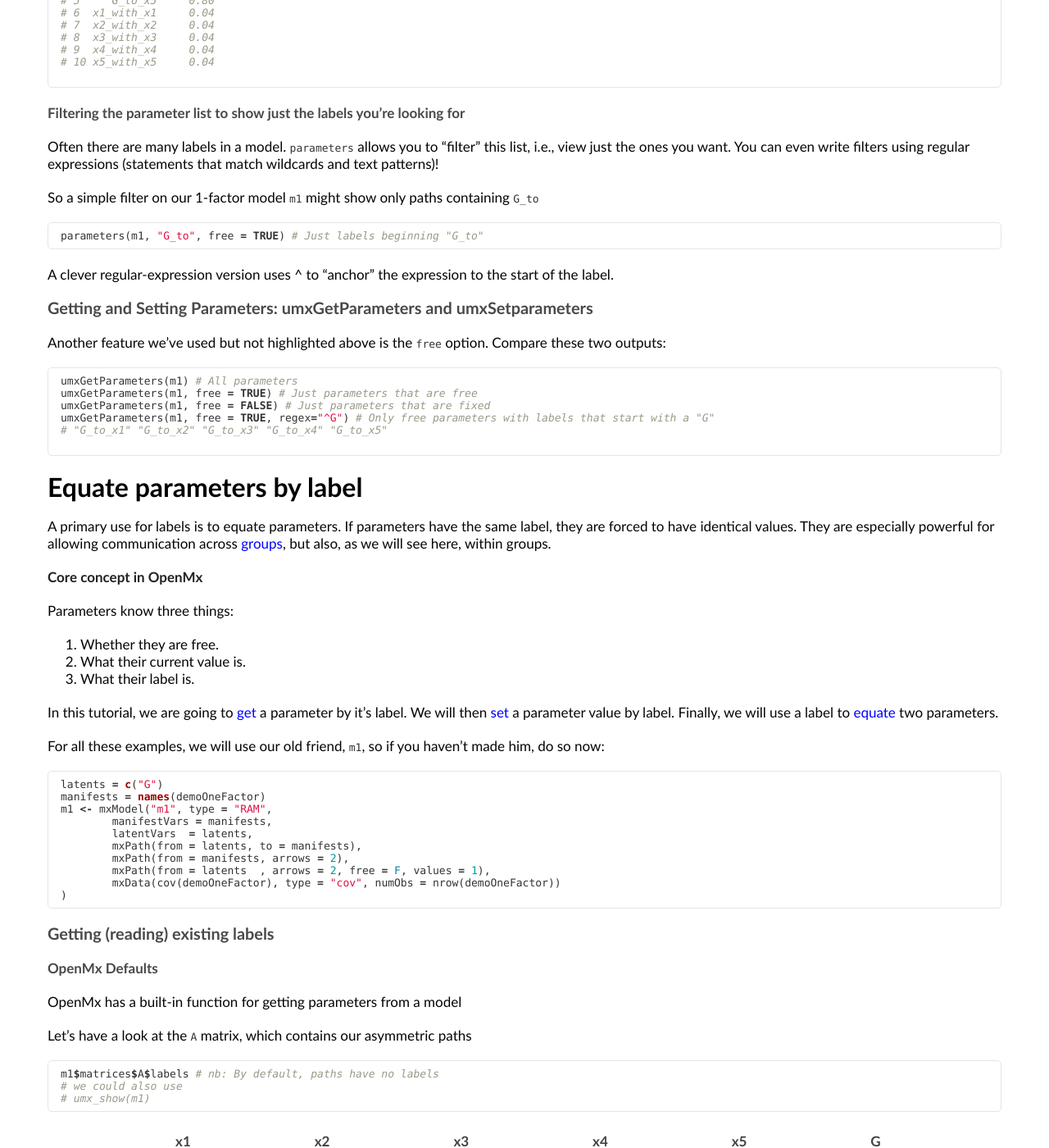
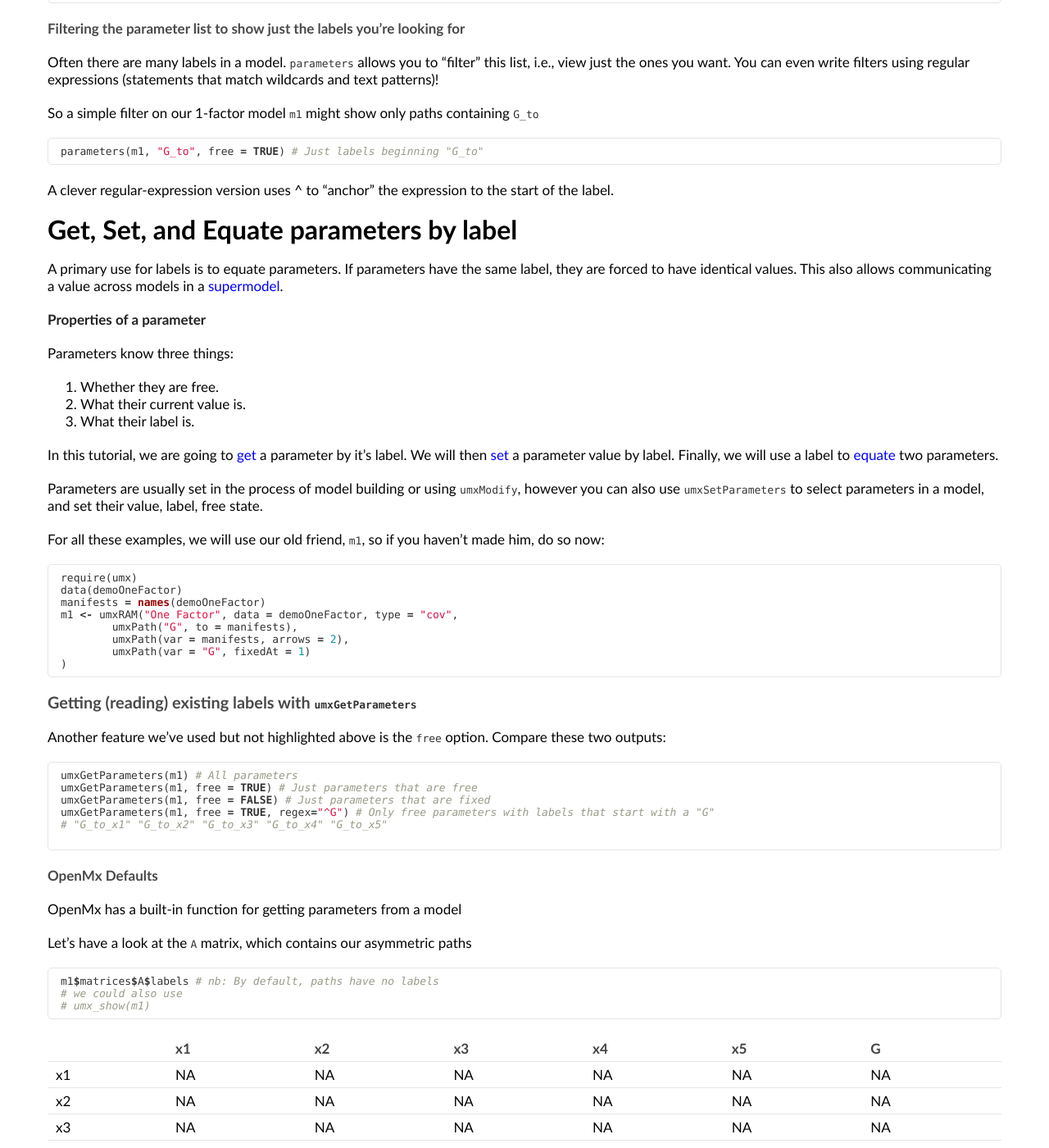
Before and after one commit to tbates/tbates.github.io, a Jekyll site: the page built from _posts/1995-10-03-detailed-Labels.markdown, in a window 1280 px wide and 1400 px high, scrolled down 1380 px. Shown: the whole window at 82% size. Built offline with Jekyll 4.4.1, drawn with Linux system fonts in a browser that asks for light colours; some of the changed text lies outside the part shown.

Commit message:
no message

````diff
--- a/_posts/1995-10-03-detailed-Labels.markdown
+++ b/_posts/1995-10-03-detailed-Labels.markdown
@@ -11,13 +11,9 @@ toc: true
 <!-- https://tbates.github.io/advanced/1995/10/03/detailed-Labels.html -->
 ### "In the beginning was the  <strike>word</strike> label"
 
-Giving things names is key to [cognitive development](http://www.amazon.com/dp/0199838801), and labels are just as important in `umx`. Because you have MUCH more power to modify and update models when parameters are labeled, umx does this automatically and systematically for you.
+`umx` automatically and systematically labels parameters allowing models to be displayed and modified using these labels.
 
-This power comes because those labels can be used to control the parameter.
-
-There are two ways in which labels are valuable: two parameters with the same label are effectively just one parameter (i.e., labels implement constraints without the hassles of mxConstraints).
-
-Second, you can change a model by addressing its parameters by label. That's how, for instance, `umxSetparameters` works.
+labels can be used to access a parameter (e.g. via `parameters`), to set that parameter (e.g. via `umxSetParameters`) and equate parameters (parameters with the same label have to take the same value.
 
 <a name="background"></a>
 ###  Path labels in umxRAM
@@ -99,7 +95,38 @@ parameters(m1, "G_to", free = TRUE) # Just labels beginning "G_to"
 A clever regular-expression version uses ^ to "anchor" the expression to the start of the label.
 
 
-### Getting and Setting Parameters: umxGetParameters and umxSetparameters
+<a name = "equating"></a>
+# Get, Set, and Equate parameters by label
+A primary use for labels is to equate parameters. If parameters have the same label, they are forced to have identical values. This also allows communicating a value across models in a [supermodel](http://tbates.github.io/advanced/1995/02/15/detailed-Multigroup.html).
+
+**Properties of a parameter**
+
+Parameters know three things:
+
+1. Whether they are free.
+2. What their current value is.
+3. What their label is.
+
+In this tutorial, we are going to [get](#getLabels) a parameter by it's label. We will then [set](#setLabels) a parameter value by label. Finally, we will use a label to [equate](#equate) two parameters.
+
+Parameters are usually set in the process of model building or using `umxModify`, however you can also  use `umxSetParameters` to
+select parameters in a model, and set their value, label, free state.
+
+For all these examples, we will use our old friend, `m1`, so if you haven't made him, do so now:
+
+```r
+require(umx)
+data(demoOneFactor)
+manifests = names(demoOneFactor)
+m1 <- umxRAM("One Factor", data = demoOneFactor, type = "cov",
+	umxPath("G", to = manifests),
+	umxPath(var = manifests, arrows = 2),
+	umxPath(var = "G", fixedAt = 1)
+)
+```
+
+<a name="getLabels"></a>
+### Getting (reading) existing labels with `umxGetParameters`
 
 Another feature we've used but not highlighted above is the `free` option. Compare these two outputs:
 
@@ -112,37 +139,6 @@ umxGetParameters(m1, free = TRUE, regex="^G") # Only free parameters with labels
 
 ```
 
-
-<a name = "equating"></a>
-# Equate parameters by label
-A primary use for labels is to equate parameters. If parameters have the same label, they are forced to have identical values. They are especially powerful for allowing communication across [groups](http://tbates.github.io/advanced/1995/02/15/detailed-Multigroup.html), but also, as we will see here, within groups.
-
-**Core concept in OpenMx**
-
-Parameters know three things:
-1. Whether they are free.
-2. What their current value is.
-3. What their label is.
-
-In this tutorial, we are going to [get](#getLabels) a parameter by it's label. We will then [set](#setLabels) a parameter value by label. Finally, we will use a label to [equate](#equate) two parameters.
-
-For all these examples, we will use our old friend, `m1`, so if you haven't made him, do so now:
-
-```r
-latents = c("G")
-manifests = names(demoOneFactor)
-m1 <- mxModel("m1", type = "RAM",
-	manifestVars = manifests,
-	latentVars  = latents,
-	mxPath(from = latents, to = manifests),
-	mxPath(from = manifests, arrows = 2),
-	mxPath(from = latents  , arrows = 2, free = F, values = 1),
-	mxData(cov(demoOneFactor), type = "cov", numObs = nrow(demoOneFactor))
-)
-```
-
-<a name="getLabels"></a>
-### Getting (reading) existing labels
 
 #### OpenMx Defaults
 
````
